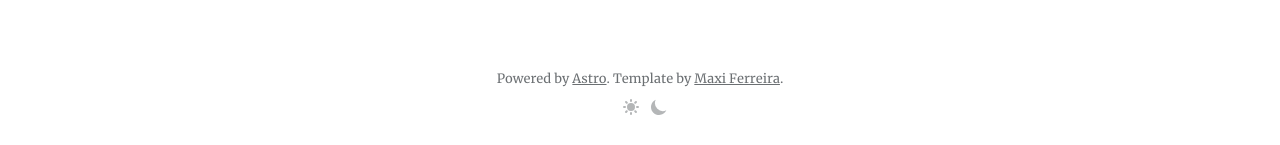
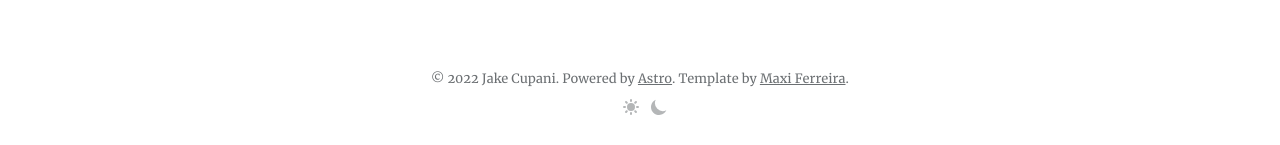
Before and after one commit to jakecupani/jakecupani.github.io, an Astro site in the folder jakecupani/: page / in a window 1280 px wide. Shown: the part 652-797 px from the top of the page. Built offline with nearby package versions, Linux system fonts and the light colour scheme; Astro itself is replaced by a stand-in of ours.

Commit message:
Update Footer.astro

```diff
--- a/jakecupani/src/components/Footer.astro
+++ b/jakecupani/src/components/Footer.astro
@@ -5,7 +5,7 @@ const { current = '' } = Astro.props;
 
 <footer>
   <span>
-    <!-- &copy; {new Date().getFullYear()} Jake Cupani. -->
+    &copy; {new Date().getFullYear()} Jake Cupani.
     Powered by <a href="https://astro.build" target="_blank" rel="noopener">Astro</a>.
     Template by <a href="https://www.twitter.com/Charca" target="_blank" rel="noopener">Maxi Ferreira</a>.
   </span>
```
